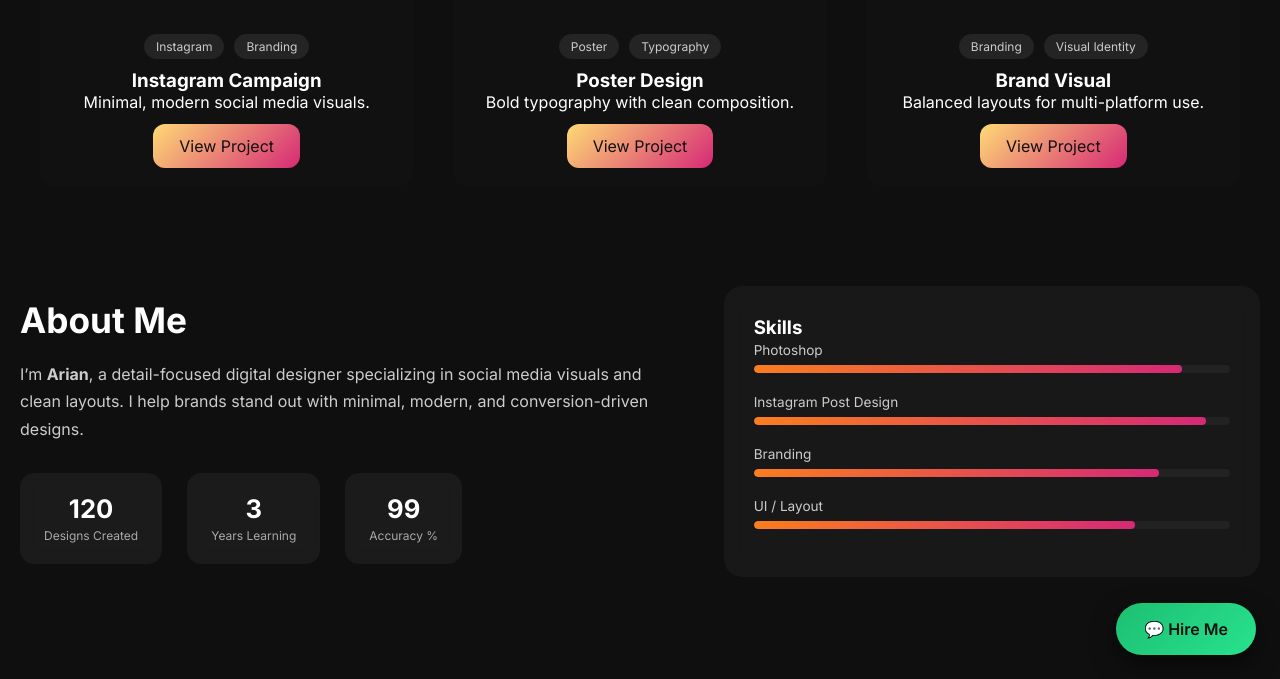
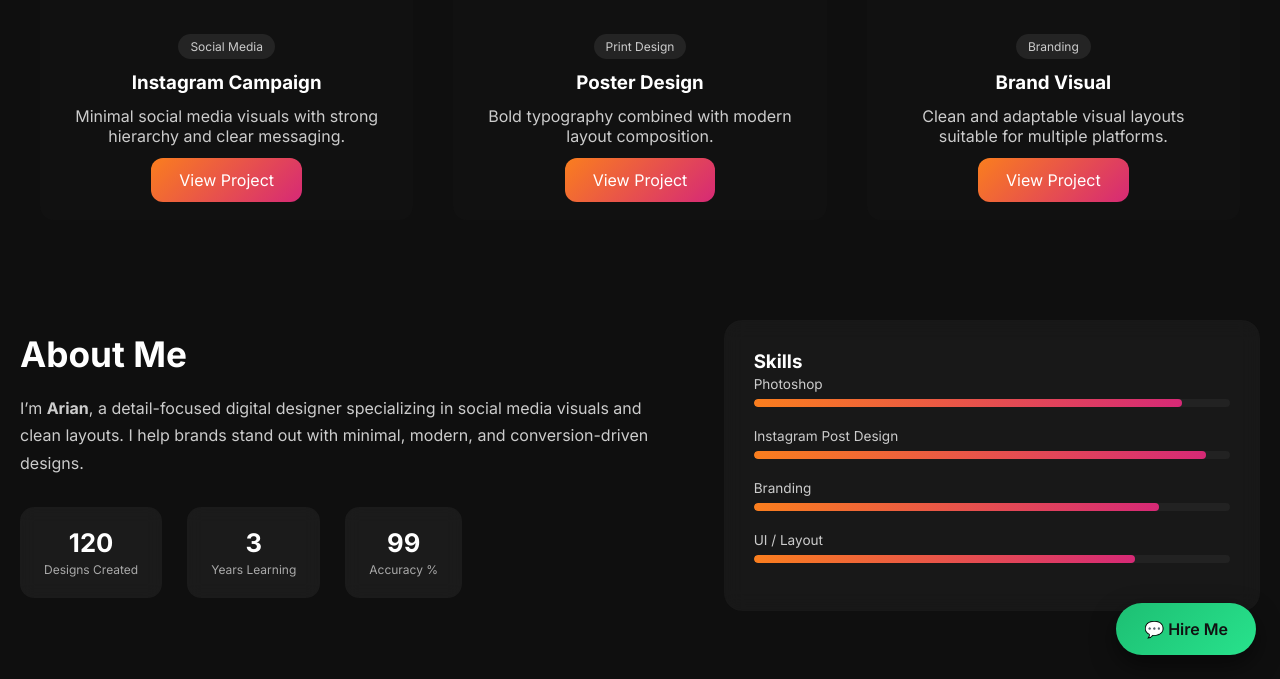
Before and after one commit to ariantechzone-stack/ariantechzone-stack.github.io, a Jekyll site: the page built from index.md, in a window 1280 px wide and 900 px high, scrolled down 525 px, cut to the strip 221-900 px from the top of the window. Built offline with Jekyll 4.4.1, drawn with Linux system fonts in a browser that asks for light colours.

Commit message:
Update default.html

```diff
--- a/_layouts/default.html
+++ b/_layouts/default.html
@@ -259,59 +259,32 @@ a{text-decoration:none;color:inherit}
 
 <!-- PROJECTS -->
 <section id="projects">
-  <h2 style="text-align:center;margin-bottom:40px;">Projects</h2>
+  <h2 style="text-align:center; margin-bottom:40px;">Projects</h2>
   <div class="project-grid">
 
-    <!-- Project 1 -->
+    {% for project in site.data.projects %}
     <div class="project-card reveal">
       <div class="project-media">
-        <img src="project1.jpg" alt="Instagram Campaign">
+        <img src="{{ project.image }}" alt="{{ project.image_alt }}">
       </div>
+
       <div class="project-info">
         <div class="project-tags">
-          <span>Instagram</span>
-          <span>Branding</span>
+          <span>{{ project.category }}</span>
         </div>
-        <h3>Instagram Campaign</h3>
-        <p>Minimal, modern social media visuals.</p>
-        <button class="project-btn">View Project</button>
+
+        <h3 style="margin:12px 0;">{{ project.title }}</h3>
+        <p style="color:#ccc;">{{ project.description }}</p>
+        <button class="project-btn" style="padding:12px 28px; font-size:1rem; background:linear-gradient(135deg,#fa7e1e,#d62976); color:#fff; border:none; border-radius:12px; cursor:pointer; transition:all .3s ease;">
+          View Project
+        </button>
       </div>
     </div>
-
-    <!-- Project 2 -->
-    <div class="project-card reveal">
-      <div class="project-media">
-        <img src="project2.jpg" alt="Poster Design">
-      </div>
-      <div class="project-info">
-        <div class="project-tags">
-          <span>Poster</span>
-          <span>Typography</span>
-        </div>
-        <h3>Poster Design</h3>
-        <p>Bold typography with clean composition.</p>
-        <button class="project-btn">View Project</button>
-      </div>
-    </div>
-
-    <!-- Project 3 -->
-    <div class="project-card reveal">
-      <div class="project-media">
-        <img src="project3.jpg" alt="Brand Visual">
-      </div>
-      <div class="project-info">
-        <div class="project-tags">
-          <span>Branding</span>
-          <span>Visual Identity</span>
-        </div>
-        <h3>Brand Visual</h3>
-        <p>Balanced layouts for multi-platform use.</p>
-        <button class="project-btn">View Project</button>
-      </div>
-    </div>
+    {% endfor %}
 
   </div>
 </section>
+
 
 <!-- ABOUT -->
 <section id="about">
@@ -335,12 +308,51 @@ a{text-decoration:none;color:inherit}
   </div>
 </section>
 
+
 <!-- SOCIALS -->
+
 <div class="socials">
-  <!-- Insert full updated social section here -->
-  <!-- GitHub, Instagram, Pinterest, Fiverr -->
-  <!-- Use the code from the previous message -->
+  <!-- GitHub -->
+  <a href="https://github.com/ariantechzone-stack" target="_blank" class="social-link github" aria-label="GitHub">
+    <svg viewBox="0 0 24 24" fill="currentColor">
+      <path d="M12 .5C5.73.5.5 5.74.5 12.02c0 5.1 3.29 9.42 7.86 10.95.57.1.78-.25.78-.55v-2.02c-3.2.7-3.87-1.55-3.87-1.55-.52-1.33-1.27-1.69-1.27-1.69-1.04-.72.08-.71.08-.71 1.15.08 1.76 1.19 1.76 1.19 1.02 1.75 2.68 1.25 3.33.96.1-.74.4-1.25.73-1.54-2.55-.29-5.23-1.28-5.23-5.7 0-1.26.45-2.29 1.19-3.1-.12-.29-.52-1.45.11-3.02 0 0 .97-.31 3.18 1.18a10.9 10.9 0 0 1 5.8 0c2.2-1.49 3.17-1.18 3.17-1.18.64 1.57.24 2.73.12 3.02.74.81 1.18 1.84 1.18 3.1 0 4.43-2.69 5.4-5.25 5.69.41.36.78 1.08.78 2.18v3.23c0 .3.2.66.79.55 4.56-1.53 7.84-5.86 7.84-10.95C23.5 5.74 18.27.5 12 .5z"/>
+    </svg>
+    <div class="icon-glow"></div>
+    <div class="premium-glow"></div>
+    <div class="tooltip">GitHub</div>
+  </a>
+
+  <!-- Instagram -->
+  <a href="https://instagram.com/_arian.designs_" target="_blank" class="social-link instagram" aria-label="Instagram">
+    <svg viewBox="0 0 24 24" fill="currentColor">
+      <path d="M7 2C4.24 2 2 4.24 2 7v10c0 2.76 2.24 5 5 5h10c2.76 0 5-2.24 5-5V7c0-2.76-2.24-5-5-5H7zm10 2a3 3 0 0 1 3 3v10a3 3 0 0 1-3 3H7a3 3 0 0 1-3-3V7a3 3 0 0 1 3-3h10zm-5 3.5A4.5 4.5 0 1 0 16.5 12 4.51 4.51 0 0 0 12 7.5zm0 7.3A2.8 2.8 0 1 1 14.8 12 2.8 2.8 0 0 1 12 14.8zM17.5 6.3a1.05 1.05 0 1 0 1.05 1.05 1.05 1.05 0 0 0-1.05-1.05z"/>
+    </svg>
+    <div class="icon-glow" style="background: radial-gradient(circle, rgba(255,255,255,0.35), transparent 70%);"></div>
+    <div class="premium-glow" style="background: radial-gradient(circle, rgba(255,255,255,0.55), transparent 75%); filter: blur(8px);"></div>
+    <div class="tooltip">Instagram</div>
+  </a>
+
+  <!-- Pinterest -->
+  <a href="https://pinterest.com/ariantech" target="_blank" class="social-link pinterest" aria-label="Pinterest">
+    <svg viewBox="0 0 24 24" fill="currentColor">
+      <path d="M12 0C5.37 0 0 5.373 0 12c0 5.064 3.163 9.387 7.594 11.077-.105-.94-.2-2.39.042-3.423.217-.93 1.4-5.927 1.4-5.927s-.36-.723-.36-1.79c0-1.678.973-2.93 2.185-2.93 1.03 0 1.527.773 1.527 1.7 0 1.035-.66 2.583-1 4.018-.283 1.2.6 2.18 1.775 2.18 2.13 0 3.772-2.247 3.772-5.49 0-2.856-2.054-4.857-4.992-4.857-3.395 0-5.383 2.53-5.383 5.15 0 1.02.392 2.12.883 2.717a.355.355 0 0 1 .082.342c-.09.375-.29 1.2-.33 1.364-.05.218-.164.265-.38.16-1.42-.664-2.31-2.713-2.31-4.372 0-3.563 2.592-6.835 7.48-6.835 3.92 0 6.965 2.8 6.965 6.535 0 3.89-2.455 7.034-5.855 7.034-1.145 0-2.223-.593-2.592-1.296l-.705 2.682c-.255.992-.948 2.24-1.414 2.996 1.062.328 2.19.505 3.367.505 6.63 0 12-5.373 12-12S18.63 0 12 0z"/>
+    </svg>
+    <div class="icon-glow" style="background: radial-gradient(circle, rgba(255,0,0,0.35), transparent 70%);"></div>
+    <div class="premium-glow" style="background: radial-gradient(circle, rgba(255,0,0,0.55), transparent 75%); filter: blur(8px);"></div>
+    <div class="tooltip">Pinterest</div>
+  </a>
+
+  <!-- Fiverr -->
+  <a href="https://www.fiverr.com/r_kumar101/modern-instagram-posts-and-social-media-graphics" target="_blank" class="social-link fiverr" aria-label="Fiverr">
+    <svg viewBox="0 0 24 24" fill="currentColor">
+      <path d="M12 0C5.372 0 0 5.372 0 12c0 5.303 3.438 9.8 8.205 11.385.6.111.82-.261.82-.58 0-.286-.011-1.041-.017-2.045-3.338.726-4.042-1.612-4.042-1.612-.546-1.387-1.333-1.756-1.333-1.756-1.089-.744.082-.729.082-.729 1.205.085 1.838 1.238 1.838 1.238 1.07 1.835 2.807 1.305 3.492.998.108-.775.418-1.305.762-1.605-2.665-.304-5.466-1.335-5.466-5.936 0-1.31.468-2.382 1.235-3.222-.124-.303-.536-1.523.117-3.176 0 0 1.008-.322 3.3 1.23a11.49 11.49 0 0 1 3-.404c1.02 0 2.047.137 3 .403 2.288-1.552 3.292-1.23 3.292-1.23.655 1.653.243 2.873.12 3.176.77.84 1.233 1.913 1.233 3.222 0 4.61-2.807 5.628-5.479 5.926.43.37.813 1.103.813 2.222 0 1.606-.015 2.898-.015 3.292 0 .32.218.694.825.577C20.565 21.796 24 17.302 24 12c0-6.628-5.372-12-12-12z"/>
+    </svg>
+    <div class="icon-glow" style="background: radial-gradient(circle, rgba(0,255,0,0.35), transparent 70%);"></div>
+    <div class="premium-glow" style="background: radial-gradient(circle, rgba(0,255,0,0.55), transparent 75%); filter: blur(8px);"></div>
+    <div class="tooltip">Fiverr</div>
+  </a>
 </div>
+
 
 <!-- FOOTER -->
 <footer class="site-footer reveal">
```
